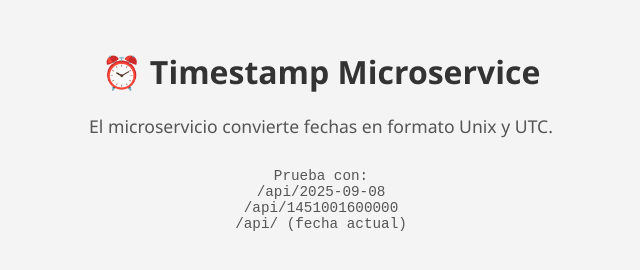
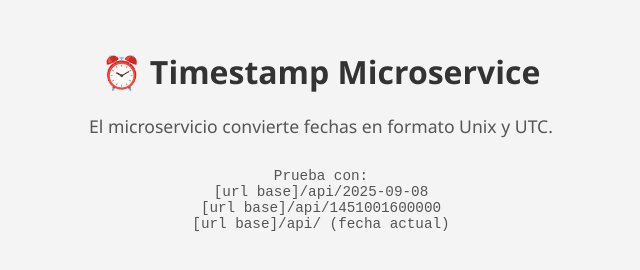
Before and after one commit to CristianTambaco/Timestamp_Microservice, a website: page boilerplate-project-timestamp-main/public/index.html in a window 1280 px wide. Shown: the whole page, without its empty margins (319-959 px from the left). Drawn offline with Linux system fonts and the light colour scheme.

Commit message:
Update example API endpoints in index.html to include [url base] placeholder

```diff
--- a/boilerplate-project-timestamp-main/public/index.html
+++ b/boilerplate-project-timestamp-main/public/index.html
@@ -15,9 +15,9 @@
 
   <div class="endpoint">
     <p>Prueba con: <br>
-    <code>/api/2025-09-08</code><br>
-    <code>/api/1451001600000</code><br>
-    <code>/api/</code> (fecha actual)
+    <code>[url base]/api/2025-09-08</code><br>
+    <code>[url base]/api/1451001600000</code><br>
+    <code>[url base]/api/</code> (fecha actual)
     </p>
   </div>
 </body>
```
